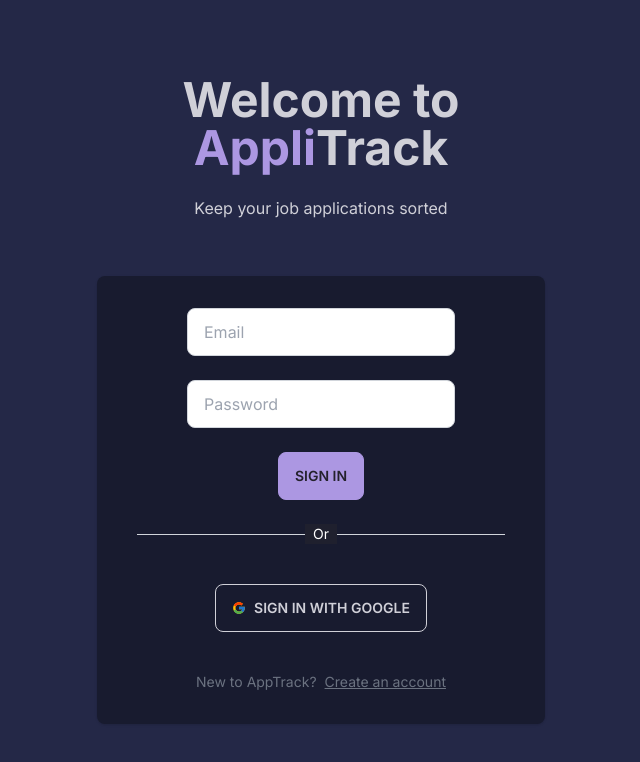
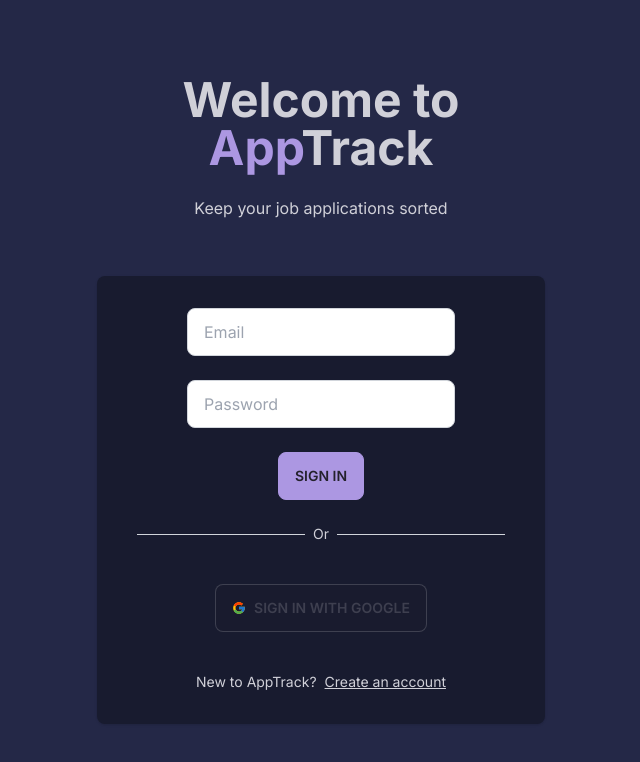
Before and after one commit to JackPenhale/apptrack, a Next.js app: page / in a window 1280 px wide. Shown: the top 762 px of the page, without its empty margins (319-959 px from the left). Built offline with nearby package versions, Linux system fonts and the light colour scheme; no server answers.

Commit message:
name change and disabled social login

```diff
--- a/src/app/components/Authform.tsx
+++ b/src/app/components/Authform.tsx
@@ -120,7 +120,7 @@
         <form className="space-y-6" onSubmit={handleSubmit(onSubmit)}>
           {variant === "REGISTER" && (
             <input
-              className="input bg-white border border-gray-300 focus:border-primary focus:ring-2 focus:ring-primary focus:ring-opacity-50"
+              className="text-base-content  input bg-white border border-gray-300 focus:border-primary focus:ring-2 focus:ring-primary focus:ring-opacity-50 focus:text-base-200"
               disabled={isLoading}
               {...register("name", { required: true })}
               required
@@ -130,7 +130,7 @@
             />
           )}
           <input
-            className="input bg-white border border-gray-300 focus:border-primary focus:ring-2 focus:ring-primary focus:ring-opacity-50"
+            className="text-base-content input bg-white border border-gray-300 focus:border-primary focus:ring-2 focus:ring-primary focus:ring-opacity-50"
             disabled={isLoading}
             {...register("email", { required: true })}
             required
@@ -139,7 +139,7 @@
             placeholder="Email"
           />
           <input
-            className="input bg-white border border-gray-300 focus:border-primary focus:ring-2 focus:ring-primary focus:ring-opacity-50"
+            className="text-base-content  input bg-white border border-gray-300 focus:border-primary focus:ring-2 focus:ring-primary focus:ring-opacity-50"
             disabled={isLoading}
             {...register("password", { required: true })}
             required
@@ -171,7 +171,7 @@
               <div className="w-full border-t border-gray-300" />
             </div>
             <div className="relative flex justify-center text-sm">
-              <span className="bg-neutral px-2 text-white">Or</span>
+              <span className=" bg-base-200 px-2 text-base-content">Or</span>
             </div>
           </div>
 
@@ -191,7 +191,7 @@
             text-sm
             mt-6
             px-2
-            text-gray-500
+            text-base-content
           "
         >
           <div>
@@ -199,6 +199,7 @@
               ? "New to AppTrack?"
               : "Already have an account?"}
           </div>
+
           <div onClick={toggleVariant} className="underline cursor-pointer">
             {variant === "LOGIN" ? "Create an account" : "Login"}
           </div>
--- a/src/app/components/SocialLoginButton.tsx
+++ b/src/app/components/SocialLoginButton.tsx
@@ -15,7 +15,9 @@
     <button
       type="button"
       onClick={onClick}
+      disabled
       className="
+
    btn
    btn-outline
    m-4
--- a/src/app/layout.tsx
+++ b/src/app/layout.tsx
@@ -6,7 +6,7 @@
 const inter = Inter({ subsets: ["latin"] });
 
 export const metadata = {
-  title: "AppliTrack",
+  title: "AppTrack",
   description: "track your job apps",
 };
 
--- a/src/app/page.tsx
+++ b/src/app/page.tsx
@@ -20,7 +20,7 @@
         <div className="hero-content text-center">
           <div className="max-w-md">
             <h1 className="text-5xl font-bold font-base-content">
-              Welcome to <span className="text-primary">Appli</span>Track
+              Welcome to <span className="text-primary">App</span>Track
             </h1>
             <p className="py-6">Keep your job applications sorted</p>
             <div className="flex flex-col">
```
